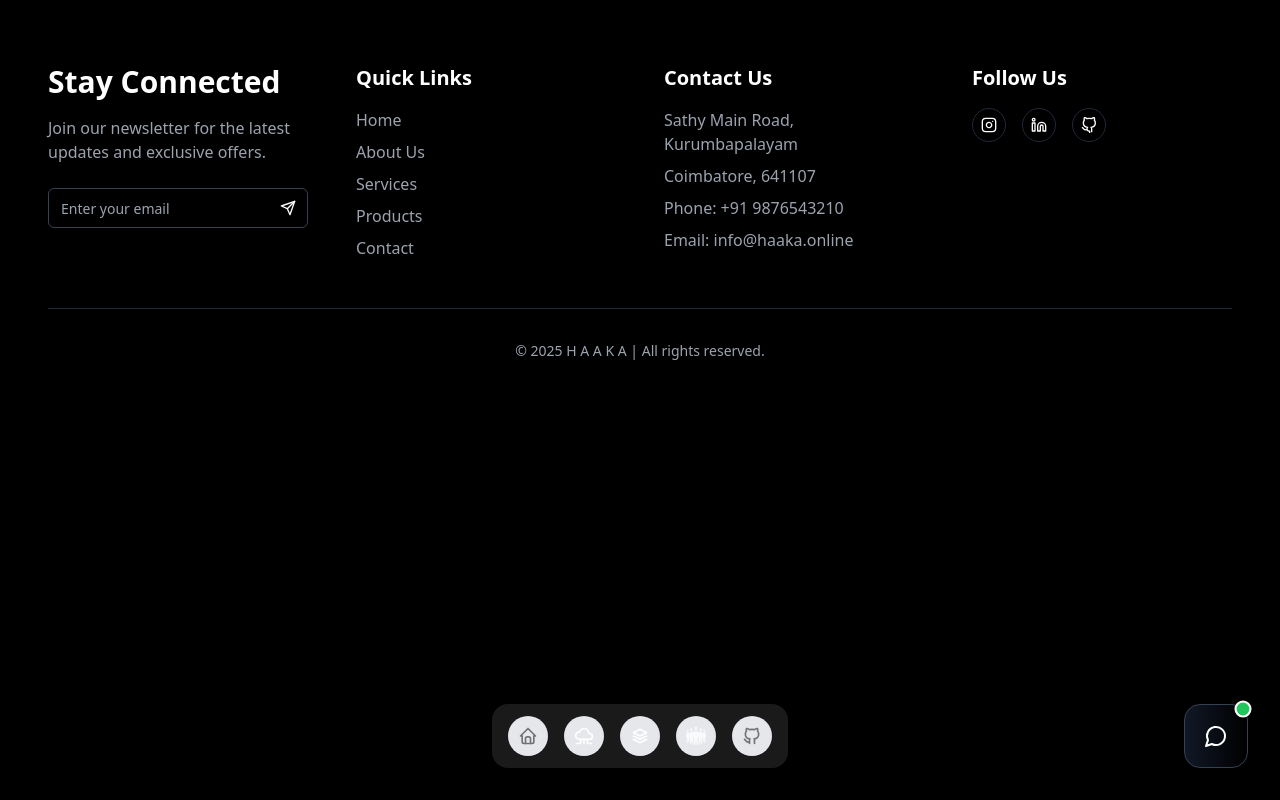
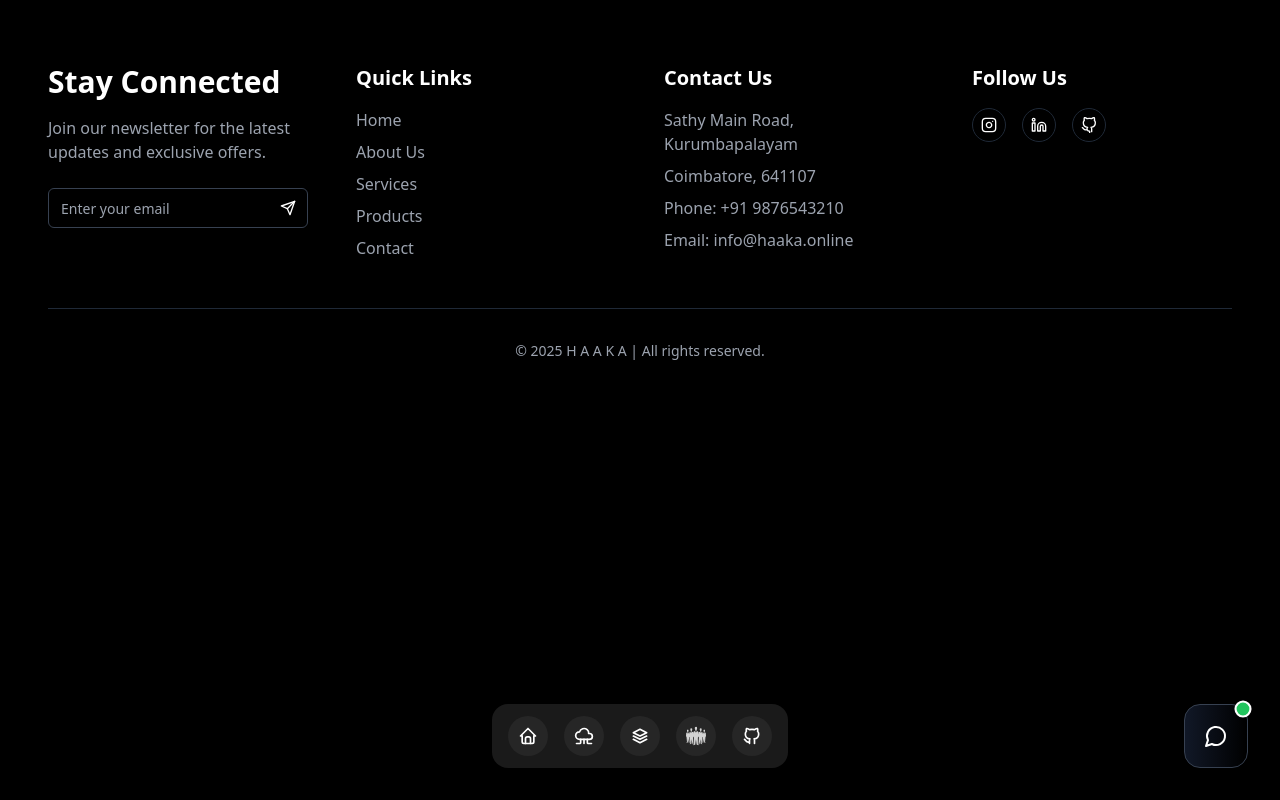
Before and after one commit to FestiFly/HAAKA-Frontend, a React (Vite) app: page /footer in a window 1280 px wide. Built offline with nearby package versions, Linux system fonts and the light colour scheme.

Commit message:
Update icon colors in FloatingDock components for improved visibility

```diff
--- a/src/components/Dock.tsx
+++ b/src/components/Dock.tsx
@@ -15,7 +15,7 @@ export function FloatingDockDemo() {
     {
       title: "Home",
       icon: (
-        <IconHome className="h-full w-full text-neutral-500 dark:text-neutral-300" />
+        <IconHome className="h-full w-full text-white " />
       ),
       href: "/",
       onClick: () => navigate("/"),
@@ -47,7 +47,7 @@ export function FloatingDockDemo() {
     {
       title: "GitHub",
       icon: (
-        <IconBrandGithub className="h-full w-full text-neutral-500 dark:text-neutral-300" />
+        <IconBrandGithub className="h-full w-full text-white" />
       ),
       href: "https://github.com/Festifly", // replace with actual repo/org
       onClick: () => window.open("https://github.com/Festifly", ""),
--- a/src/components/UI/floating-dock.tsx
+++ b/src/components/UI/floating-dock.tsx
@@ -64,7 +64,7 @@ const FloatingDockMobile = ({
                 <a
                   href={item.href}
                   key={item.title}
-                  className="flex h-10 w-10 items-center justify-center rounded-full bg-gray-50 dark:bg-neutral-900"
+                  className="flex h-10 w-10 items-center justify-center rounded-full bg-neutral-900"
                 >
                   <div className="h-4 w-4">{item.icon}</div>
                 </a>
@@ -180,7 +180,7 @@ function IconContainer({
         style={{ width, height }}
         onMouseEnter={() => setHovered(true)}
         onMouseLeave={() => setHovered(false)}
-        className="relative flex aspect-square items-center justify-center rounded-full bg-gray-200 dark:bg-neutral-800"
+        className="relative flex aspect-square items-center justify-center rounded-full bg-neutral-800"
       >
         <AnimatePresence>
           {hovered && (
```
